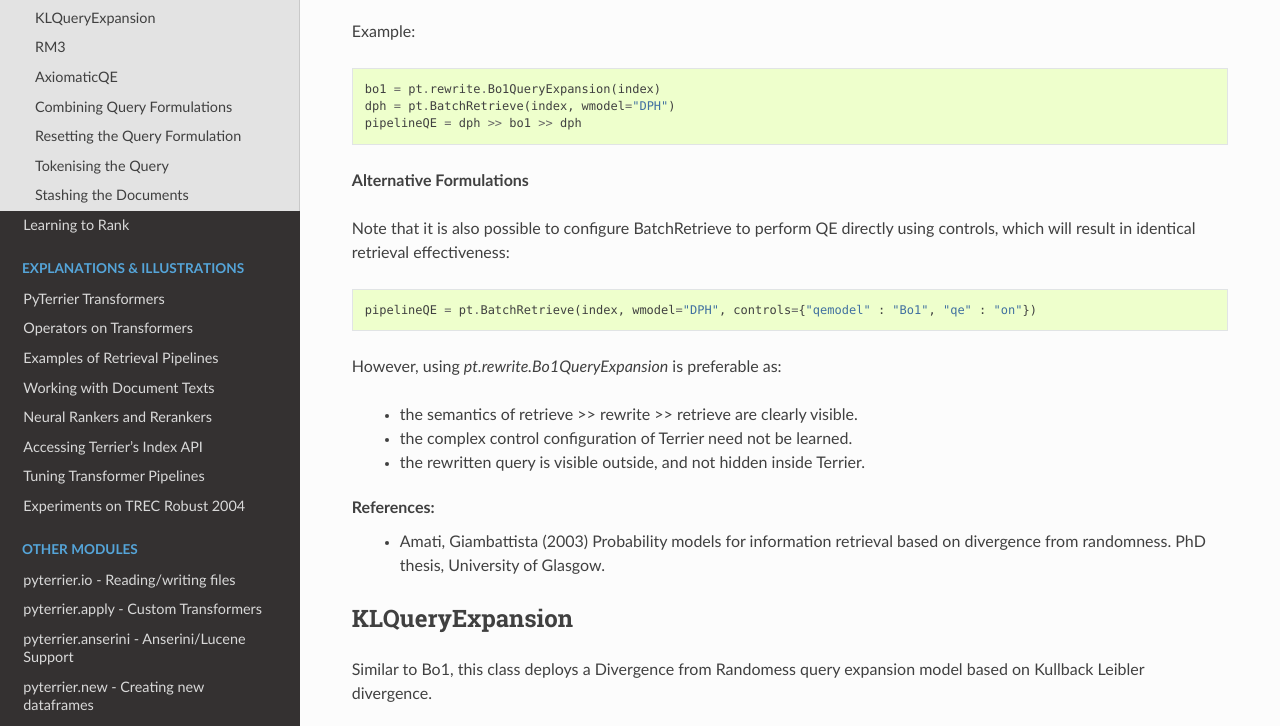
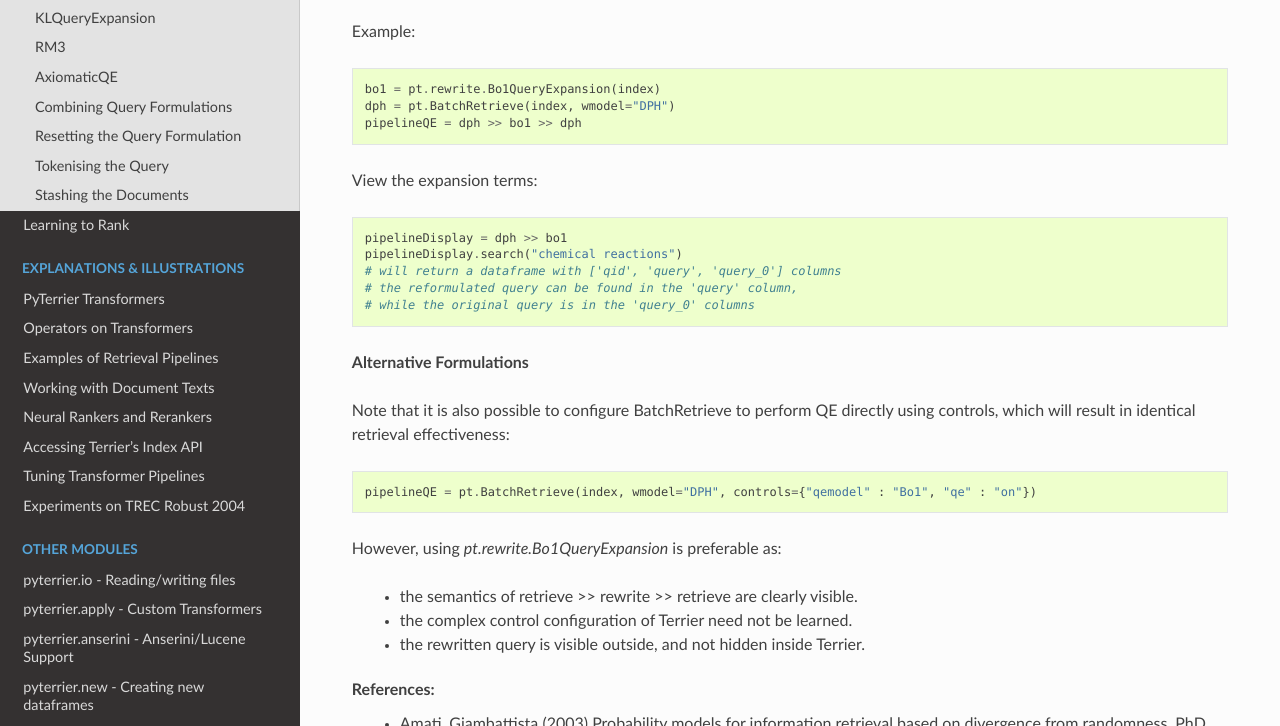
Before and after one commit to terrier-org/pyterrier, a Sphinx documentation site: the page built from docs/rewrite.rst, in a window 1280 px wide and 900 px high, scrolled down 1480 px, cut to the strip 87-813 px from the top of the window. Built offline with Sphinx 7.4.7 and the Read the Docs theme 2.0.0, drawn with Linux system fonts in a browser that asks for light colours; pages that are not in the unit, such as notebooks, are missing from menus; the version number is read from the project's files by our own code.

Commit message:
provide view QE terms example

```diff
--- a/docs/rewrite.rst
+++ b/docs/rewrite.rst
@@ -63,6 +63,14 @@ Example::
     bo1 = pt.rewrite.Bo1QueryExpansion(index)
     dph = pt.BatchRetrieve(index, wmodel="DPH")
     pipelineQE = dph >> bo1 >> dph
+
+View the expansion terms::
+
+    pipelineDisplay = dph >> bo1
+    pipelineDisplay.search("chemical reactions")
+    # will return a dataframe with ['qid', 'query', 'query_0'] columns
+    # the reformulated query can be found in the 'query' column,
+    # while the original query is in the 'query_0' columns
 
 **Alternative Formulations**
 
```
